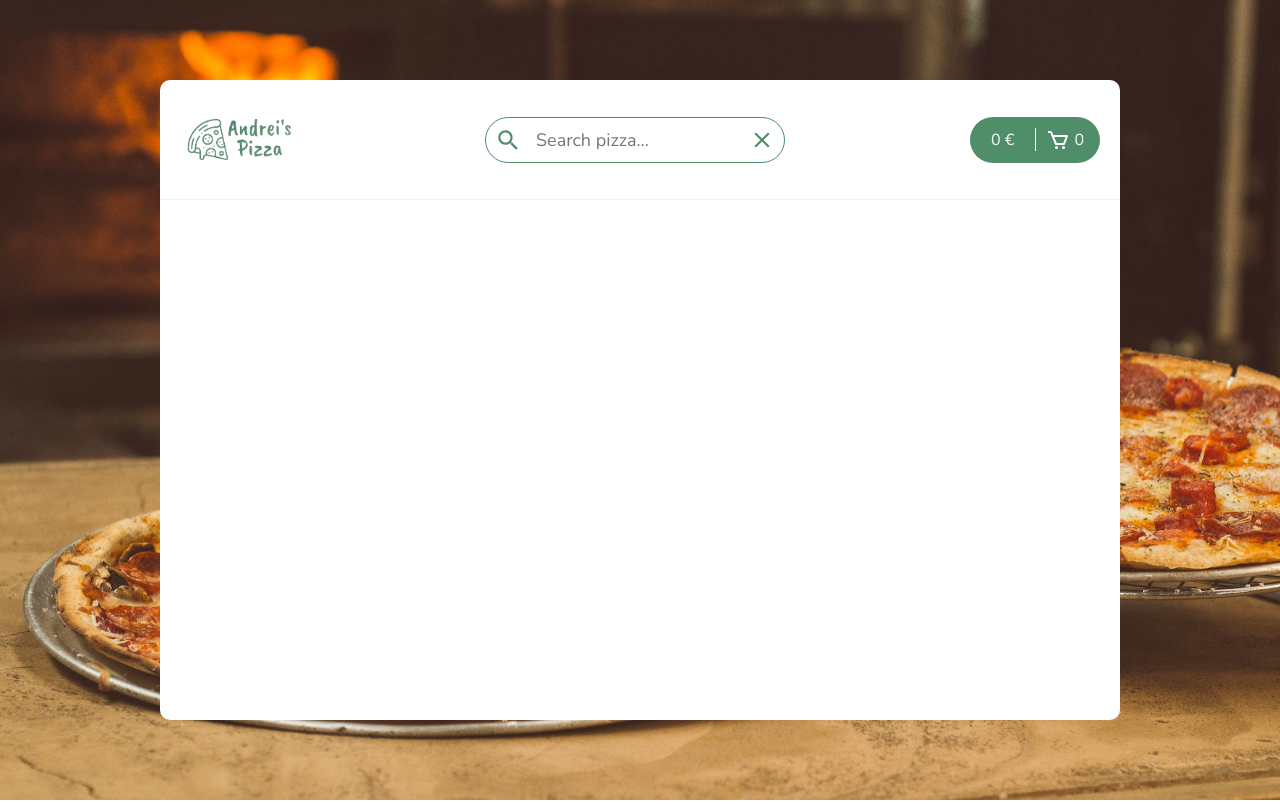
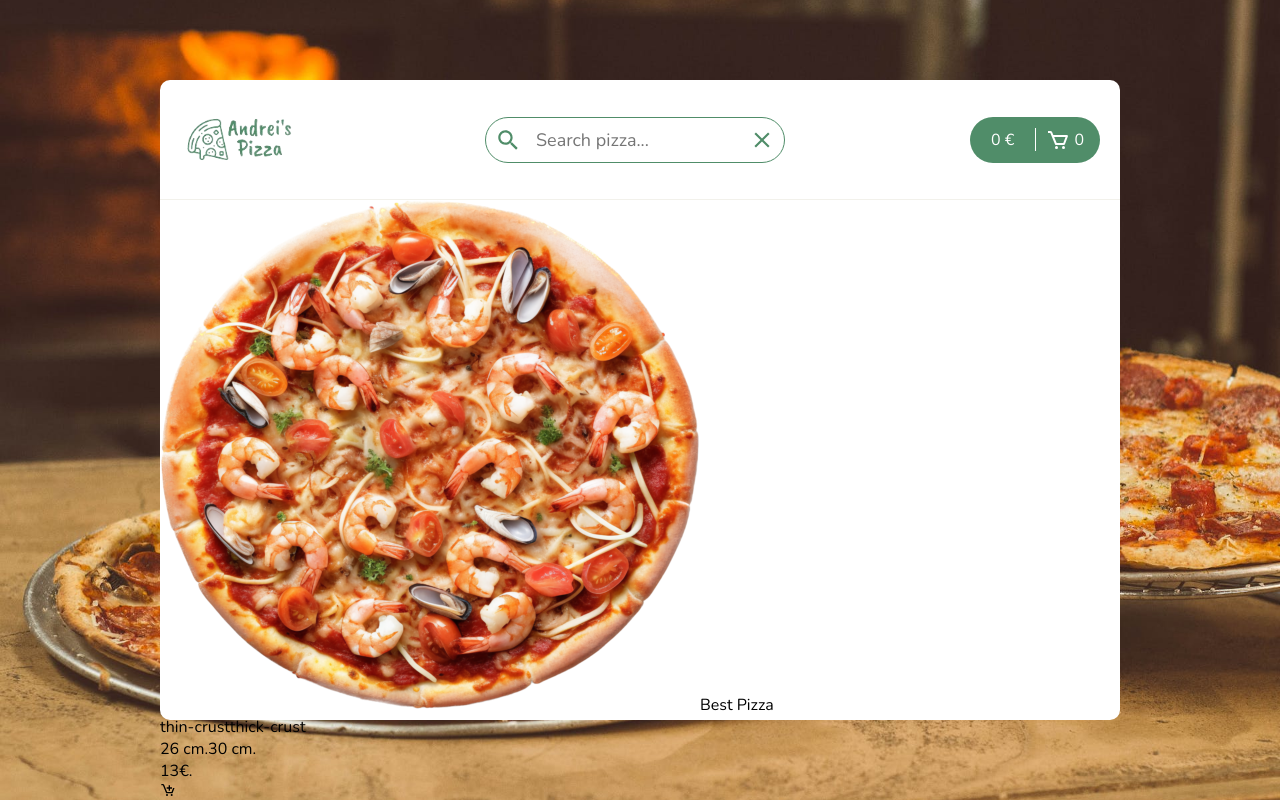
Before and after one commit to andbudha/andreis-pizza, a React (Create React App) app: page / in a window 1280 px wide. Built offline with nearby package versions, Linux system fonts and the light colour scheme.

Commit message:
PizzaCard comp created

```diff
--- a/src/components/Home/Home.tsx
+++ b/src/components/Home/Home.tsx
@@ -1,4 +1,5 @@
 import { Header } from '../Header/Header';
+import { PizzaCard } from '../PizzaCard/PizzaCard';
 import styles from './Home.module.scss';
 
 type Props = {};
@@ -6,6 +7,7 @@ export const Home = (props: Props) => {
   return (
     <div className={styles.home_container}>
       <Header />
+      <PizzaCard />
     </div>
   );
 };
--- /dev/null
+++ b/src/components/PizzaCard/PizzaCard.module.scss
@@ -0,0 +1,9 @@
+@import '../../assets/sass/mixins.scss';
+@import '../../assets/sass/variables.scss';
+
+* {
+  margin: 0;
+  padding: 0;
+  box-sizing: border-box;
+  font-family: 'Nunito', sans-serif;
+}
--- /dev/null
+++ b/src/components/PizzaCard/PizzaCard.tsx
@@ -0,0 +1,30 @@
+import styles from './PizzaCard.module.scss';
+import { BiCartAdd } from 'react-icons/bi';
+import pizzaImage from '../../assets/images/pizzas/frutti_di_mari_main.png';
+type Props = {};
+export const PizzaCard = (props: Props) => {
+  return (
+    <div className={styles.pizza_card_container}>
+      <div className={styles.pizza_img_box}>
+        <img className={styles.pizza_img} src={pizzaImage} alt="pizza image" />
+        <span className={styles.pizza_name}>{'Best Pizza'}</span>
+      </div>
+      <div className={styles.pizza_detail_box}>
+        <div className={styles.pizza_crust_box}>
+          <span className={styles.thin_crust}>{'thin-crust'}</span>
+          <span className={styles.thick_crust}>{'thick-crust'}</span>
+        </div>
+        <div className={styles.pizza_size_box}>
+          <span className={styles.lg_pizza}>{26} cm.</span>
+          <span className={styles.md_pizza}>{30} cm.</span>
+        </div>
+      </div>
+      <div className={styles.card_bottom_box}>
+        <div className={styles.pizza_price}>{13}€.</div>
+        <div className={styles.add_to_cart}>
+          <BiCartAdd />
+        </div>
+      </div>
+    </div>
+  );
+};
```
